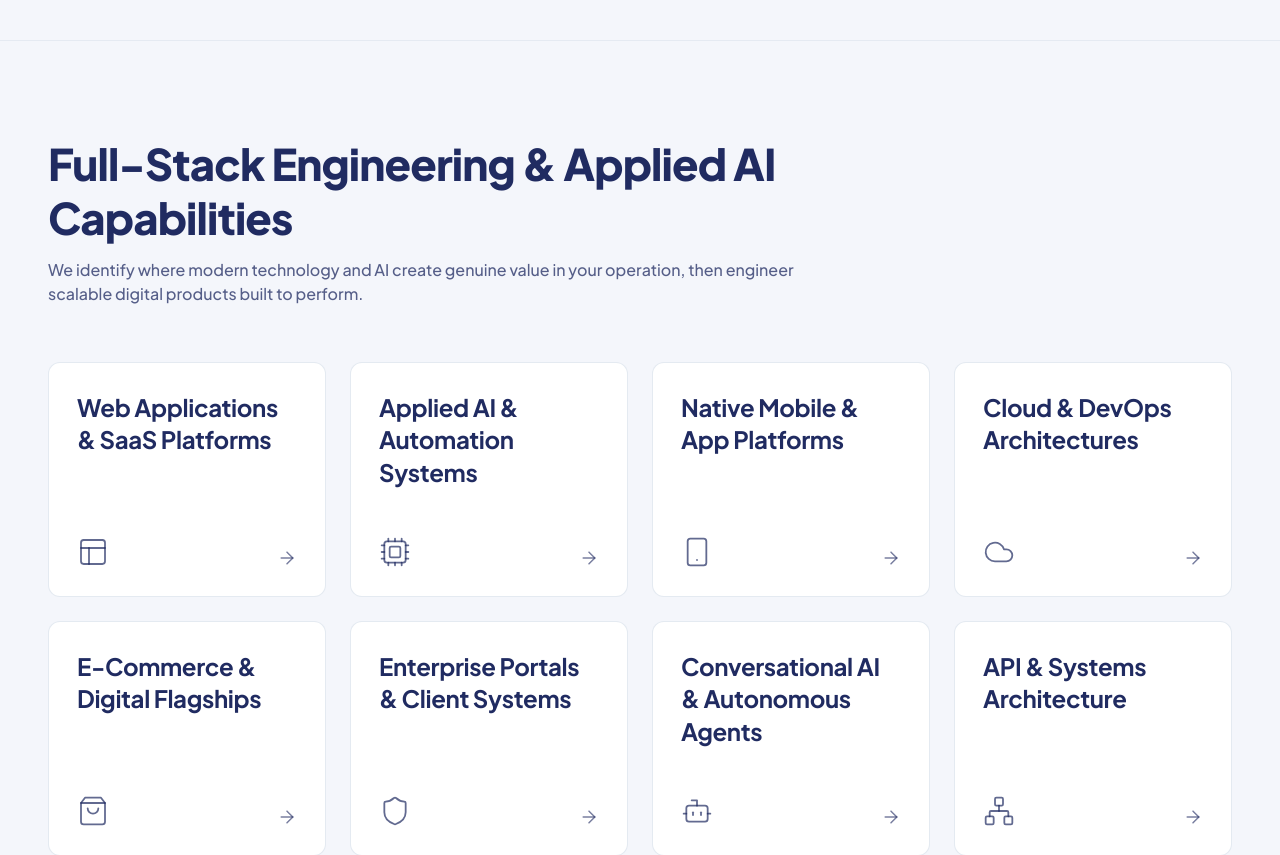
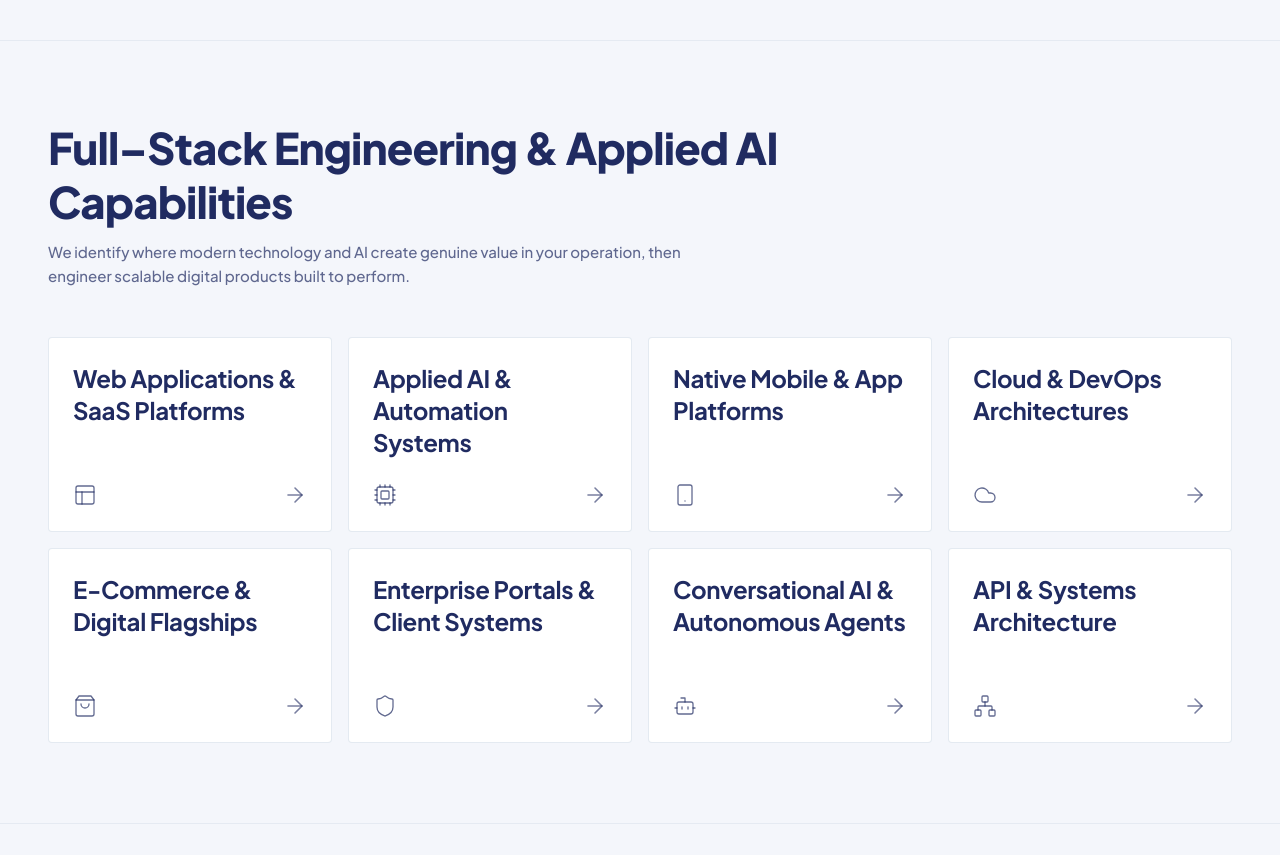
Before and after one commit to alishanea/arkanet-demo-, a Next.js app: page / in a window 1280 px wide. Shown: the part 1560-2415 px from the top of the page. Built offline with nearby package versions, Linux system fonts and the light colour scheme.

Commit message:
style(capabilities): reduce corner radius to 4px, refine grid gap, proportions and typography

```diff
--- a/src/components/home/InteractiveShowcaseGrid.tsx
+++ b/src/components/home/InteractiveShowcaseGrid.tsx
@@ -98,53 +98,53 @@ export const InteractiveShowcaseGrid: React.FC<InteractiveShowcaseGridProps> = (
   return (
     <section
       id="showcase"
-      className="relative w-full bg-[#f4f6fb] px-4 sm:px-8 lg:px-12 py-16 sm:py-20 lg:py-24 select-none border-t border-slate-200/80 overflow-hidden font-sans"
+      className="relative w-full bg-[#f4f6fb] px-4 sm:px-8 lg:px-12 py-12 sm:py-16 lg:py-20 select-none border-t border-slate-200/80 overflow-hidden font-sans"
     >
-      <div className="max-w-[1400px] w-full mx-auto space-y-10 sm:space-y-12 lg:space-y-14">
-        {/* ── 1. SECTION HEADER ── */}
-        <div className="max-w-4xl space-y-3 text-left">
-          <h2 className="font-heading font-extrabold text-2xl sm:text-3xl lg:text-4xl text-[#202B61] leading-tight tracking-tight">
-            Full-Stack Engineering &amp; Applied AI Capabilities
+      <div className="max-w-[1400px] w-full mx-auto space-y-8 sm:space-y-10 lg:space-y-12">
+        {/* ── 1. STRUCTURED PAGE SECTION HEADER ── */}
+        <div className="max-w-3xl space-y-2.5 text-left">
+          <h2 className="font-heading font-extrabold text-2xl sm:text-3xl lg:text-[34px] text-[#202B61] leading-[1.2] tracking-tight">
+            Full–Stack Engineering &amp; Applied AI Capabilities
           </h2>
-          <p className="font-sans font-medium text-[#202B61]/75 text-sm sm:text-base leading-relaxed max-w-3xl">
+          <p className="font-sans font-medium text-[#202B61]/70 text-sm sm:text-[15px] leading-relaxed max-w-2xl">
             We identify where modern technology and AI create genuine value in your operation, then engineer scalable digital products built to perform.
           </p>
         </div>
 
-        {/* ── 2. 8-CARD INTERACTIVE GRID (4 COLUMNS × 2 ROWS) ── */}
-        <div className="grid grid-cols-1 sm:grid-cols-2 lg:grid-cols-4 gap-4 sm:gap-5 lg:gap-6 w-full">
+        {/* ── 2. 8-CARD TIGHT ARCHITECTURAL GRID (RADIUS < 5PX, REFINED PROPORTIONS) ── */}
+        <div className="grid grid-cols-1 sm:grid-cols-2 lg:grid-cols-4 gap-3 sm:gap-3.5 lg:gap-4 w-full">
           {CAPABILITY_CARDS.map((card) => {
             const Icon = card.icon;
             return (
               <Link
                 key={card.id}
                 href={card.href}
-                className="group relative flex flex-col justify-between h-[215px] sm:h-[225px] lg:h-[235px] p-6 sm:p-7 rounded-xl bg-white border border-slate-200/90 hover:border-slate-300 hover:bg-[#edf2f8] hover:shadow-sm focus-visible:outline-none focus-visible:ring-2 focus-visible:ring-[#202B61]/30 focus-visible:ring-offset-2 transition-all duration-300 cursor-pointer overflow-hidden text-left"
+                className="group relative flex flex-col justify-between h-[180px] sm:h-[190px] lg:h-[195px] p-5 sm:p-5.5 lg:p-6 rounded-[4px] bg-white border border-slate-200/90 hover:border-slate-300 hover:bg-[#edf2f8] hover:shadow-sm focus-visible:outline-none focus-visible:ring-2 focus-visible:ring-[#202B61]/30 focus-visible:ring-offset-2 transition-all duration-200 cursor-pointer overflow-hidden text-left"
               >
-                {/* Top Area: Crossfade between Title (default) and Value Proposition (hover) */}
+                {/* Top Area: Smooth crossfade between Title (default) and Value Proposition (hover) */}
                 <div className="relative w-full flex-1">
-                  {/* Default State: Title */}
-                  <div className="transition-all duration-300 ease-out group-hover:opacity-0 group-hover:-translate-y-1 group-focus-visible:opacity-0">
-                    <h3 className="font-heading font-extrabold text-lg sm:text-[19px] lg:text-xl text-[#202B61] tracking-tight leading-snug">
+                  {/* Default State: Clean, Refined Headline */}
+                  <div className="transition-all duration-200 ease-out group-hover:opacity-0 group-hover:-translate-y-1 group-focus-visible:opacity-0">
+                    <h3 className="font-heading font-bold text-[15px] sm:text-[16px] text-[#202B61] tracking-tight leading-snug">
                       {card.title}
                     </h3>
                   </div>
 
-                  {/* Hover State: Value Proposition / Technical Impact Description */}
-                  <div className="absolute inset-0 opacity-0 -translate-y-1 group-hover:opacity-100 group-hover:translate-y-0 group-focus-visible:opacity-100 group-focus-visible:translate-y-0 transition-all duration-300 ease-out pointer-events-none group-hover:pointer-events-auto">
-                    <p className="font-sans font-medium text-xs sm:text-[13.5px] text-[#202B61]/90 leading-relaxed line-clamp-5">
+                  {/* Hover State: Technical Value Proposition */}
+                  <div className="absolute inset-0 opacity-0 -translate-y-1 group-hover:opacity-100 group-hover:translate-y-0 group-focus-visible:opacity-100 group-focus-visible:translate-y-0 transition-all duration-200 ease-out pointer-events-none group-hover:pointer-events-auto">
+                    <p className="font-sans font-medium text-[12.5px] sm:text-[13px] text-[#202B61]/90 leading-relaxed line-clamp-4">
                       {card.description}
                     </p>
                   </div>
                 </div>
 
-                {/* Bottom Row: Linear Icon on Left, Clean Arrow on Right */}
-                <div className="flex items-end justify-between w-full pt-4 mt-auto">
-                  <div className="text-[#202B61]/70 group-hover:text-[#202B61] transition-colors duration-300">
-                    <Icon className="w-7 h-7 sm:w-8 sm:h-8 stroke-[1.35]" />
+                {/* Bottom Row: Linear Icon on Left, Clean Subtle Arrow on Right */}
+                <div className="flex items-end justify-between w-full pt-3 mt-auto">
+                  <div className="text-[#202B61]/70 group-hover:text-[#202B61] transition-colors duration-200">
+                    <Icon className="w-6 h-6 stroke-[1.3]" />
                   </div>
-                  <div className="text-[#202B61]/60 group-hover:text-[#202B61] group-hover:translate-x-1.5 transition-all duration-300">
-                    <ArrowRight className="w-5 h-5 stroke-[1.8]" />
+                  <div className="text-[#202B61]/60 group-hover:text-[#202B61] group-hover:translate-x-1 transition-all duration-200">
+                    <ArrowRight className="w-4.5 h-4.5 stroke-[1.6]" />
                   </div>
                 </div>
               </Link>
```
